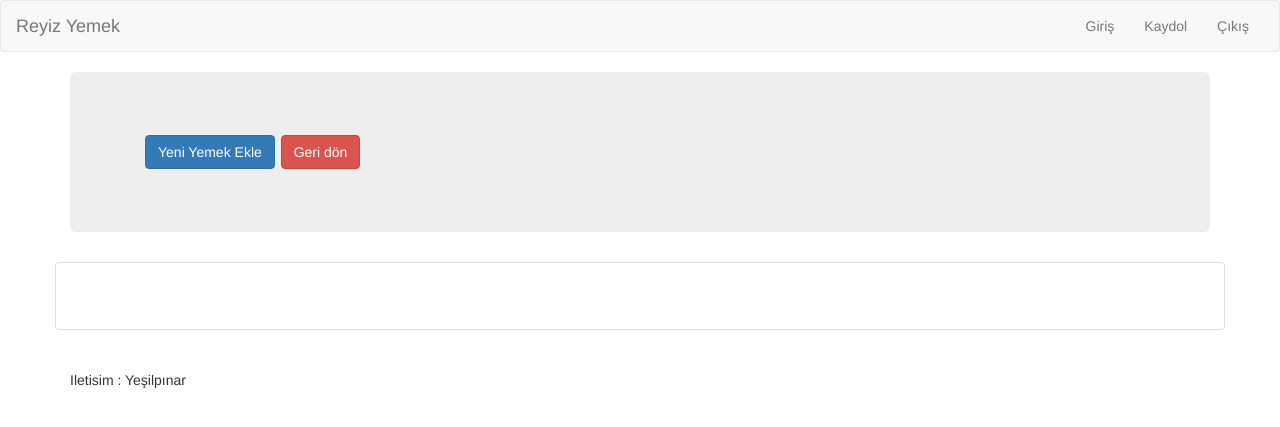
After one commit to emrereyiz/Yemek-Projesi---NodeJS, a Node server app: template views/goster.ejs in a window 1280 px wide. The commit adds this page. Shown: the top 427 px of the page. Run offline with Node 20, Linux system fonts and the light colour scheme; the template is opened without the code that fills it, so the values that code supplies are empty; some libraries are stand-ins or nearby versions.

Commit message:
Update
DB'ye bağlanmış version

```diff
--- a/app.js
+++ b/app.js
@@ -1,30 +1,51 @@
-var express = require("express");
-var app = express();
-var bodyParser = require("body-parser");
+var express     = require("express"),
+    app         = express(),
+    bodyParser  = require("body-parser"),
+    mongoose = require("mongoose");
 
+mongoose.connect("mongodb://localhost/yemekSitesi");
 app.use(bodyParser.urlencoded({extended:true}));
 app.set("view engine", "ejs");
 
-var yemekler = [
-    {adi: 'hamburger', resim: "https://www.burgerking.com.tr/cmsfiles/products/chili-cheese-whopper-menu.png?v=115"},
-    {adi: 'hamburger 2', resim: "https://themenustar.com/upload/2016-08-18/557b693fd327b4.jpg"},
-    {adi: 'hamburger 3', resim: "https://www.burgerking.com.tr/cmsfiles/products/tavuklu-barbeku-brioche-menu-1.png?v=115"},
-];
+var yemekSchema = new mongoose.Schema({
+    adi     : String,
+    resim   : String,
+    aciklama: String
+});
+
+var Yemek = mongoose.model("Yemek", yemekSchema);
 
 app.get("/", function(req, res){
     res.render("home");
 });
 
 app.get("/yemekler", function(req, res){
-    res.render("yemekler", {yemekler: yemekler})
+    // yemekleri db'den alalim
+    Yemek.find({}, function(error, yemeklerDB){
+        if(error){
+            console.log(error)
+        }else{
+            console.log("*********YEMEKLER*********");
+            console.log(yemeklerDB);
+            res.render("yemekler", {yemekler: yemeklerDB});
+        };
+    });
 });
 
 app.post("/yemekler", function(req, res){
-    // res.send("test");
     var adi = req.body.adi;
     var resim = req.body.resim;
-    var yeniYemek = {adi:adi, resim:resim};
-    yemekler.push(yeniYemek);
+    var aciklama = req.body.aciklama;
+    var yeniYemek = {adi:adi, resim:resim, aciklama: aciklama};
+
+    Yemek.create(yeniYemek, function(error, olusturulmusYemek){
+        if(error){
+            console.log(error)
+        }else{
+            //res.redirect("/yemekler")
+        };
+    });
+
     res.redirect("/yemekler");
 });
 
@@ -32,6 +53,16 @@ app.get("/yemekler/yeni", function(req, res){
     res.render("yeni");
 });
 
+app.get("/yemekler/:id", function(req, res){
+    Yemek.findById(req.params.id, function(error, bulunanYemek){
+        if(error){
+            console.log(error);
+        }else{
+            res.render("goster", {yemek: bulunanYemek});
+        }
+    });
+});
+
 var server = app.listen(3000, function(){
     console.log("Sunucu portu:"+server.address().port)
 });
--- a/package.json
+++ b/package.json
@@ -11,6 +11,7 @@
   "dependencies": {
     "body-parser": "^1.18.2",
     "ejs": "^2.5.7",
-    "express": "^4.16.2"
+    "express": "^4.16.2",
+    "mongoose": "^4.12.5"
   }
 }
--- /dev/null
+++ b/views/goster.ejs
@@ -0,0 +1,30 @@
+<% include partials/header %>
+
+
+
+<div class="container">
+	<header class="jumbotron">
+		<div class="container">
+			<p><%= yemek.adi %></p>
+			<p>
+				<a class="btn btn-primary btn-large" href="/yemekler/yeni">Yeni Yemek Ekle</a>
+                <a class="btn btn-danger btn-large" href="/yemekler/">Geri dön</a>
+			</p>
+		</div>
+
+
+	</header>
+
+<div class="row">
+        <div class="thumbnail">
+            <div class="caption text-center">
+                <h3><%= yemek.adi %></h3>
+                <img src="<%= yemek.resim %>">
+            </div>
+        </div>
+</div>
+
+
+
+<% include partials/footer %>
+</div>
--- a/views/yemekler.ejs
+++ b/views/yemekler.ejs
@@ -5,7 +5,6 @@
 <div class="container">
 	<header class="jumbotron">
 		<div class="container">
-			<h1>Hoşgeldiniz</h1>
 			<p>En Leziz yemeklerini bulabileceginiz ve herkesle paylasabileceginiz bir sayfa</p>
 			<p>
 				<a class="btn btn-primary btn-large" href="/yemekler/yeni">Yeni Yemek Ekle</a>
@@ -22,6 +21,9 @@
 				<img src="<%= yemek.resim %>">
 				<div class="caption text-center">
 					<h3><%= yemek.adi %></h3>
+					<p>
+						<a href="/yemekler/<%= yemek._id %>" class="btn btn-primary">Detay</a>
+					</p>
 				</div>
 			</div>
 		</div>
--- a/views/yeni.ejs
+++ b/views/yeni.ejs
@@ -12,6 +12,11 @@
 					<input class="form-control" type="text" name="resim" placeholder="Resim Url">
 				</div>
 				<div class="form-group">
+					<textarea name="aciklama" id="" cols="30" rows="10" class="col-md-12">
+
+					</textarea>
+				</div>
+				<div class="form-group">
 					<button class="btn btn-large btn-primary btn-block">Ekle</button>
 				</div>
 			</form>
```
Also changed, not shown: 1 other file.
